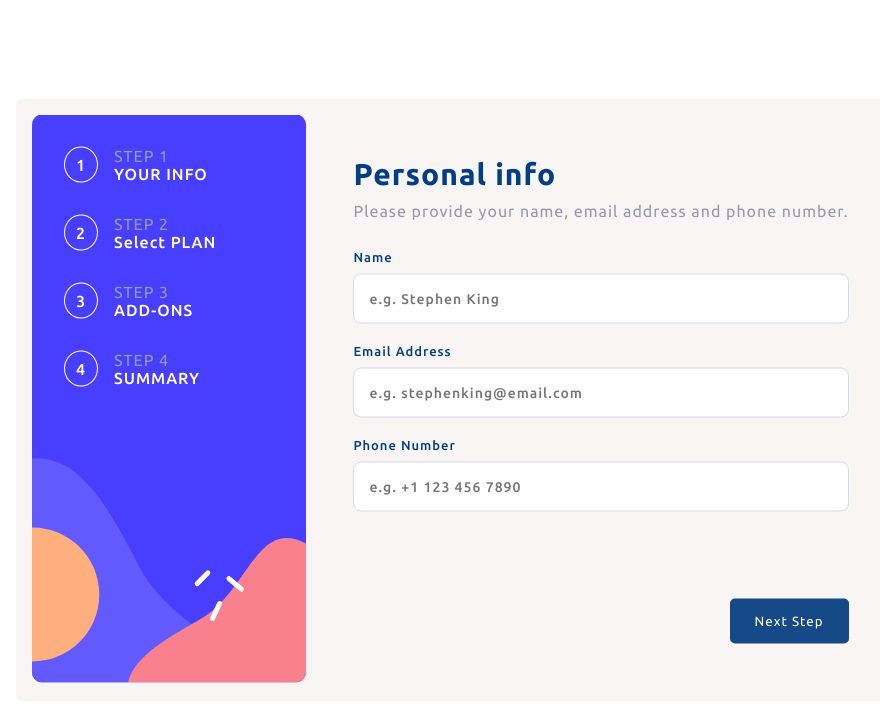
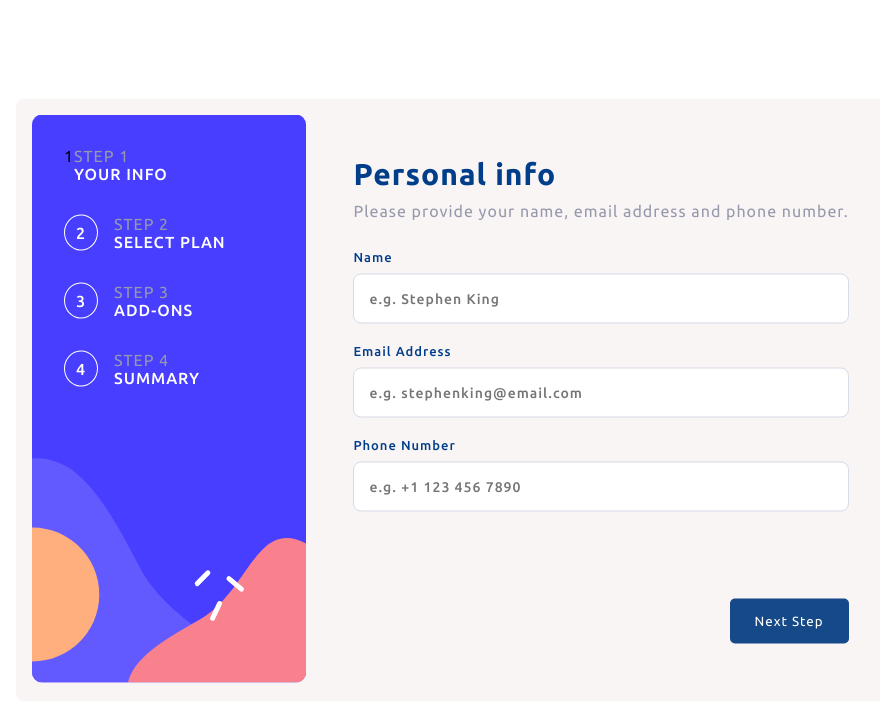
Before and after one commit to Khaled91Alkhatib/frontend-mentor-multi-step-form, a React (Create React App) app: page / in a window 1280 px wide. Shown: the top 722 px of the page, without its empty margins (176-1056 px from the left). Built offline with nearby package versions, Linux system fonts and the light colour scheme.

Commit message:
Add conditionals on classnames

```diff
--- a/src/components/SideNav.jsx
+++ b/src/components/SideNav.jsx
@@ -1,9 +1,12 @@
-import React from 'react';
+import React, { useContext } from 'react';
+import GeneralContext from '../contexts/GeneralContext';
 
 import '../styles/SideNav.scss';
 import desktopSidebar from '../assests/images/bg-sidebar-desktop.svg';
 
 const SideNav = () => {
+  const { yourInfo, plan, addOns, summary } = useContext(GeneralContext);
+
   return (
     <div className='all-steps'>
       <img src={desktopSidebar} alt='sidebar' />
@@ -11,7 +14,7 @@ const SideNav = () => {
       <div className='inside-image'>
 
         <div className='number-to-step'>
-          <div className='number'>1</div>
+          <div className={yourInfo ? "active-number" : "number"} >1</div>
           <div className='number-name'>
             <div className='step'>STEP 1</div>
             <div className='name'>YOUR INFO</div>
@@ -19,15 +22,15 @@ const SideNav = () => {
         </div>
 
         <div className='number-to-step'>
-          <div className='number'>2</div>
+          <div className={plan ? "active-number" : "number"}>2</div>
           <div className='number-name'>
             <div className='step'>STEP 2</div>
-            <div className='name'>Select PLAN</div>
+            <div className='name'>SELECT PLAN</div>
           </div>
         </div>
 
         <div className='number-to-step'>
-          <div className='number'>3</div>
+          <div className={addOns ? "active-number" : "number"}>3</div>
           <div className='number-name'>
             <div className='step'>STEP 3</div>
             <div className='name'>ADD-ONS</div>
@@ -35,7 +38,7 @@ const SideNav = () => {
         </div>
 
         <div className='number-to-step'>
-          <div className='number'>4</div>
+          <div className={summary ? "active-number" : "number"}>4</div>
           <div className='number-name'>
             <div className='step'>STEP 4</div>
             <div className='name'>SUMMARY</div>
```
